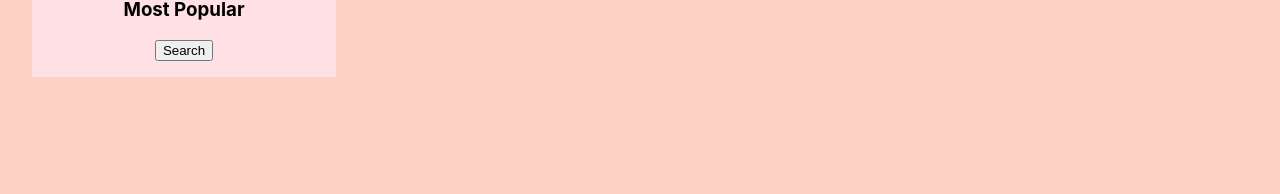
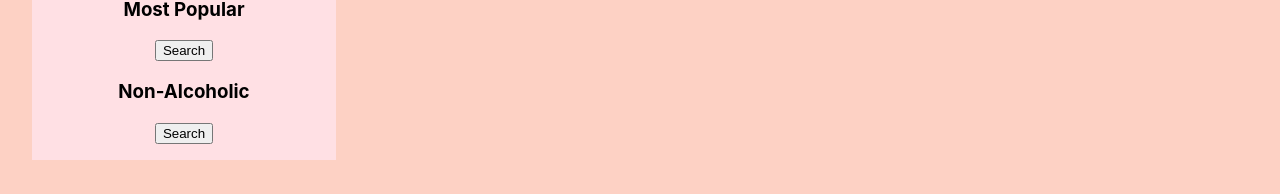
Before and after one commit to josenymad/cocktail-companion, a React (Create React App) app: page /all-cocktails in a window 1280 px wide. Shown: the part 390-584 px from the top of the page. Built offline with nearby package versions, Linux system fonts and the light colour scheme; no server answers.

Commit message:
Add non-alcoholic filter to CocktailFilter component

```diff
--- a/src/components/CocktailFilter.js
+++ b/src/components/CocktailFilter.js
@@ -3,6 +3,7 @@ import "../styles/cocktail-filter.css";
 import getRandomSelection from "../requests/getRandomSelection";
 import getRandomDrink from "../requests/getRandomDrink";
 import getMostPopular from "../requests/getMostPopular";
+import getNonAlcoholic from "../requests/getNonAlcoholic";
 
 const CocktailFilter = ({ setDrinksData }) => {
   const handleRandomSelection = () => {
@@ -13,6 +14,9 @@ const CocktailFilter = ({ setDrinksData }) => {
   };
   const handleMostPopular = () => {
     getMostPopular(setDrinksData);
+  };
+  const handleNonAlcoholic = () => {
+    getNonAlcoholic(setDrinksData);
   };
 
   return (
@@ -25,8 +29,12 @@ const CocktailFilter = ({ setDrinksData }) => {
       <button type="button" onClick={handleRandomDrink}>
         Drink
       </button>
-      <h3>Most Popular</h3>
+      <h3 className="cocktail-filter__popular">Most Popular</h3>
       <button type="button" onClick={handleMostPopular}>
+        Search
+      </button>
+      <h3 className="cocktail-filter__non-alcoholic">Non-Alcoholic</h3>
+      <button type="button" onClick={handleNonAlcoholic}>
         Search
       </button>
     </div>
--- /dev/null
+++ b/src/requests/getNonAlcoholic.js
@@ -0,0 +1,15 @@
+import axios from "axios";
+
+const getNonAlcoholic = async (setDrinksData) => {
+  const endpoint =
+    "https://www.thecocktaildb.com/api/json/v2/9973533/filter.php?a=Non_Alcoholic";
+
+  try {
+    const response = await axios.get(endpoint);
+    setDrinksData(response.data);
+  } catch (error) {
+    console.log(error);
+  }
+};
+
+export default getNonAlcoholic;
```
